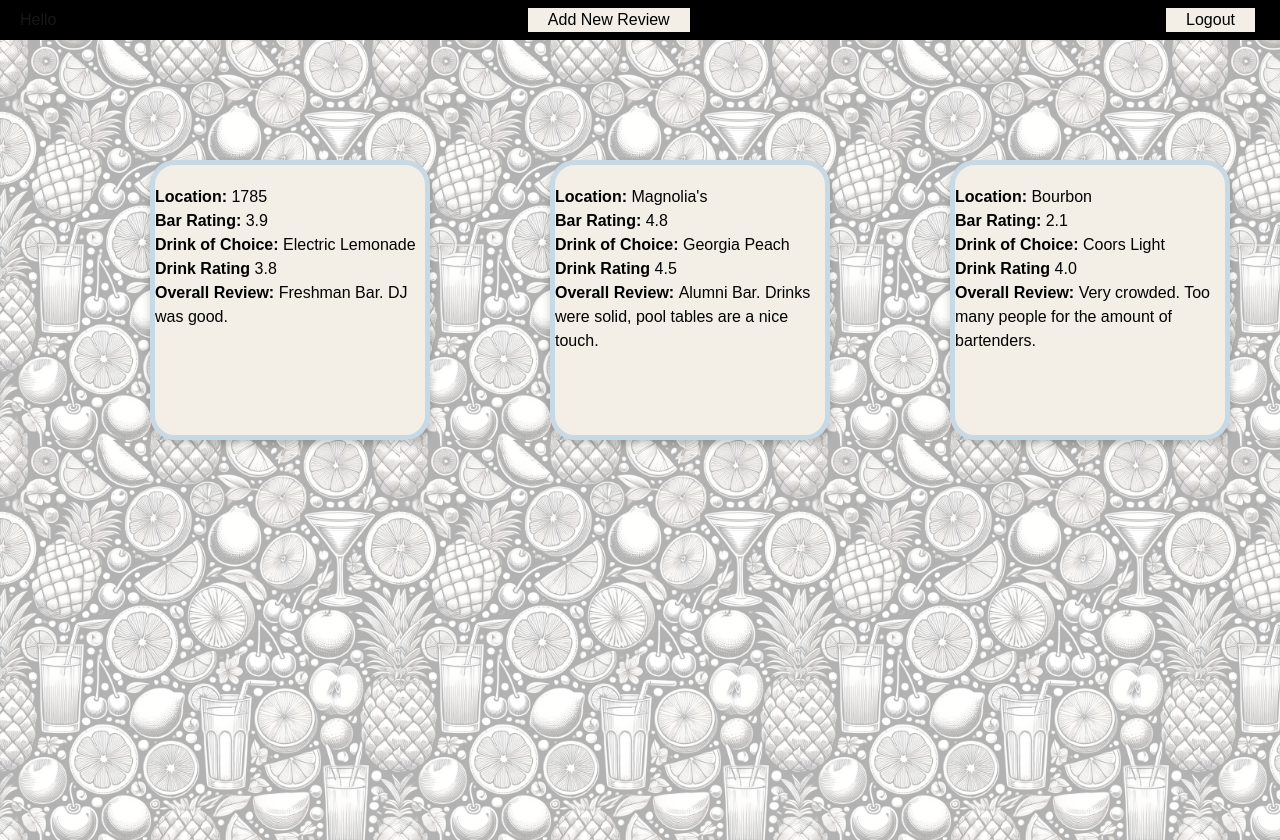
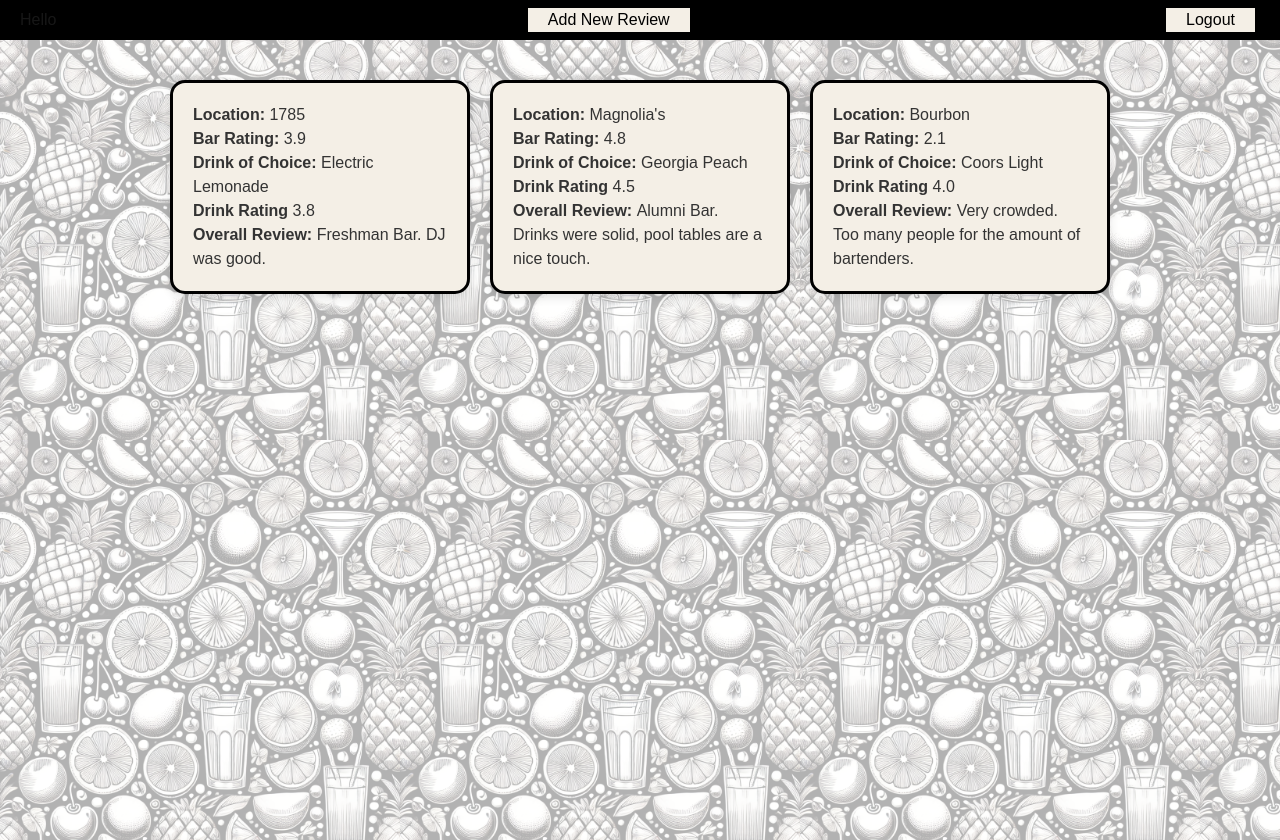
Before and after one commit to StephenPhenyrd/WebDevWebsite, a Next.js app in the folder tipsy-blogger/: page /authview in a window 1280 px wide. Built offline with nearby package versions, Linux system fonts and the light colour scheme.

Commit message:
Update Item.module.css
Changed the styling of the cards

```diff
--- a/tipsy-blogger/src/app/components/Item.module.css
+++ b/tipsy-blogger/src/app/components/Item.module.css
@@ -1,12 +1,18 @@
 .card {
     background-color: #F4EFE6;
-    border: solid #C8D9E6 5px;
-    box-shadow: 0 4px 8px 0 rgba(0,0,0,0.2);
-    width: 280px;
-    height: 280px;
-    margin-left: 100px;
-    color:black;
-    border-radius: 25px;
-    margin-top: 100px;
-    padding-top: 20px;
+    border: 3px solid black;
+    box-shadow: 0 4px 10px rgba(0, 0, 0, 0.1);
+    width: 300px;
+    height: auto;
+    margin: 20px auto;
+    color: #333333;
+    border-radius: 15px;
+    padding: 20px;
+    font-family: 'Arial', sans-serif;
+    transition: transform 0.3s, box-shadow 0.3s;
 }
+
+.card:hover {
+    transform: scale(1.02);
+    box-shadow: 0 6px 15px rgba(0, 0, 0, 0.2);
+}
```
